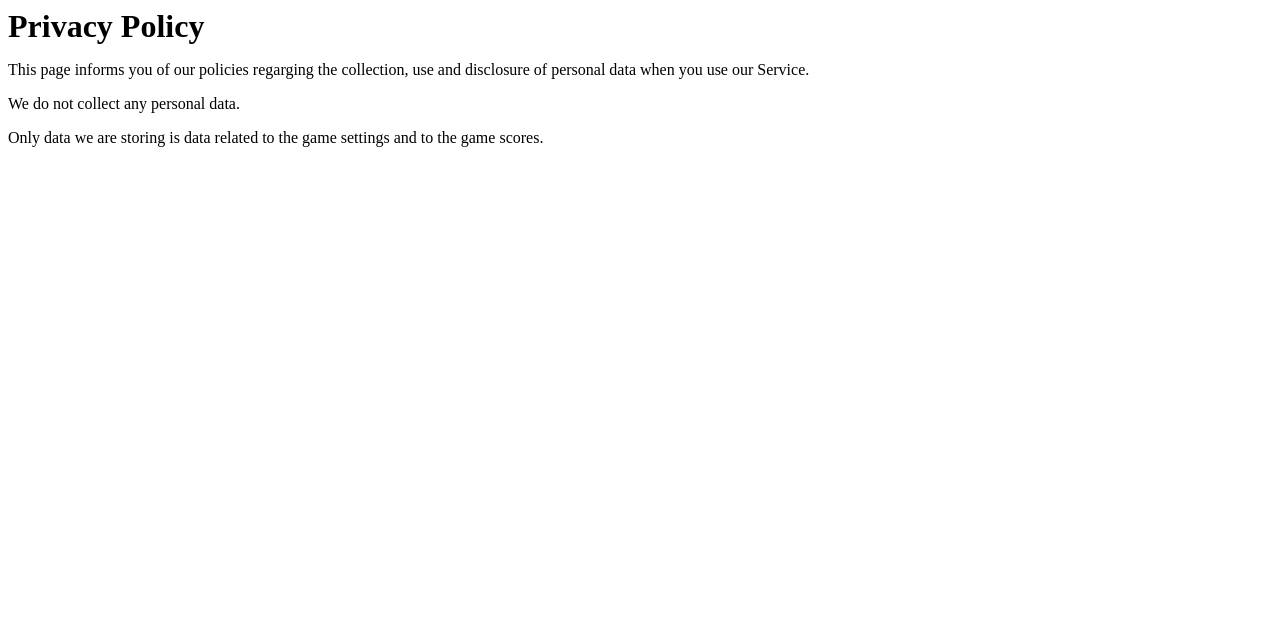
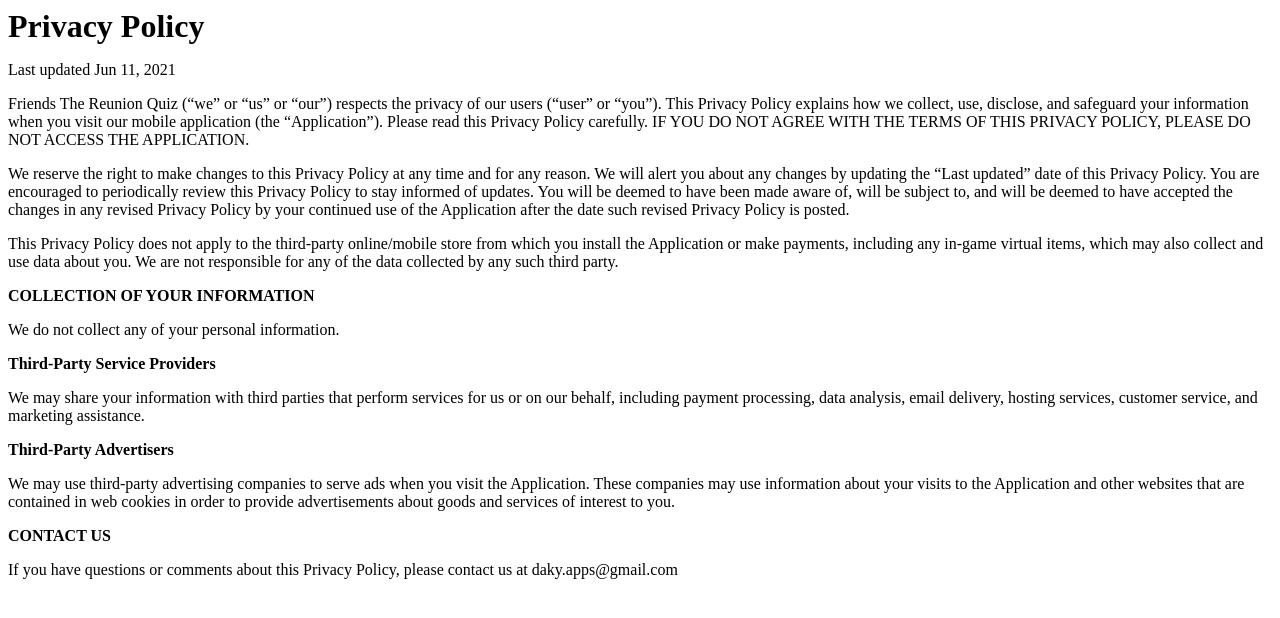
Before and after one commit to daky972/friendsTheReunionQuiz, a plain HTML site: page index.html in a window 1280 px wide. Drawn offline with Linux system fonts and the light colour scheme.

Commit message:
Update index.html

```diff
--- a/index.html
+++ b/index.html
@@ -6,9 +6,25 @@
     <body>
         <div>
             <b style="font-size: xx-large;">Privacy Policy</b>
-            <p>This page informs you of our policies regarging the collection, use and disclosure of personal data when you use our Service.</p>
-            <p>We do not collect any personal data.</p>
-            <p>Only data we are storing is data related to the game settings and to the game scores.</p>
+            <p>Last updated Jun 11, 2021</p>
+
+            <p>Friends The Reunion Quiz (“we” or “us” or “our”) respects the privacy of our users (“user” or “you”). This Privacy Policy explains how we collect, use, disclose, and safeguard your information when you visit our mobile application (the “Application”). Please read this Privacy Policy carefully. IF YOU DO NOT AGREE WITH THE TERMS OF THIS PRIVACY POLICY, PLEASE DO NOT ACCESS THE APPLICATION.</p>
+
+            <p>We reserve the right to make changes to this Privacy Policy at any time and for any reason. We will alert you about any changes by updating the “Last updated” date of this Privacy Policy. You are encouraged to periodically review this Privacy Policy to stay informed of updates. You will be deemed to have been made aware of, will be subject to, and will be deemed to have accepted the changes in any revised Privacy Policy by your continued use of the Application after the date such revised Privacy Policy is posted.</p>
+
+            <p>This Privacy Policy does not apply to the third-party online/mobile store from which you install the Application or make payments, including any in-game virtual items, which may also collect and use data about you. We are not responsible for any of the data collected by any such third party.</p>
+
+            <b>COLLECTION OF YOUR INFORMATION</b>
+            <p>We do not collect any of your personal information.</p>
+
+            <b>Third-Party Service Providers</b>
+            <p>We may share your information with third parties that perform services for us or on our behalf, including payment processing, data analysis, email delivery, hosting services, customer service, and marketing assistance.</p>
+
+            <b>Third-Party Advertisers</b>
+            <p>We may use third-party advertising companies to serve ads when you visit the Application. These companies may use information about your visits to the Application and other websites that are contained in web cookies in order to provide advertisements about goods and services of interest to you.</p>
+
+            <b>CONTACT US</b>
+            <p>If you have questions or comments about this Privacy Policy, please contact us at daky.apps@gmail.com</p>
         </div>
     </body>
 </html>
```
